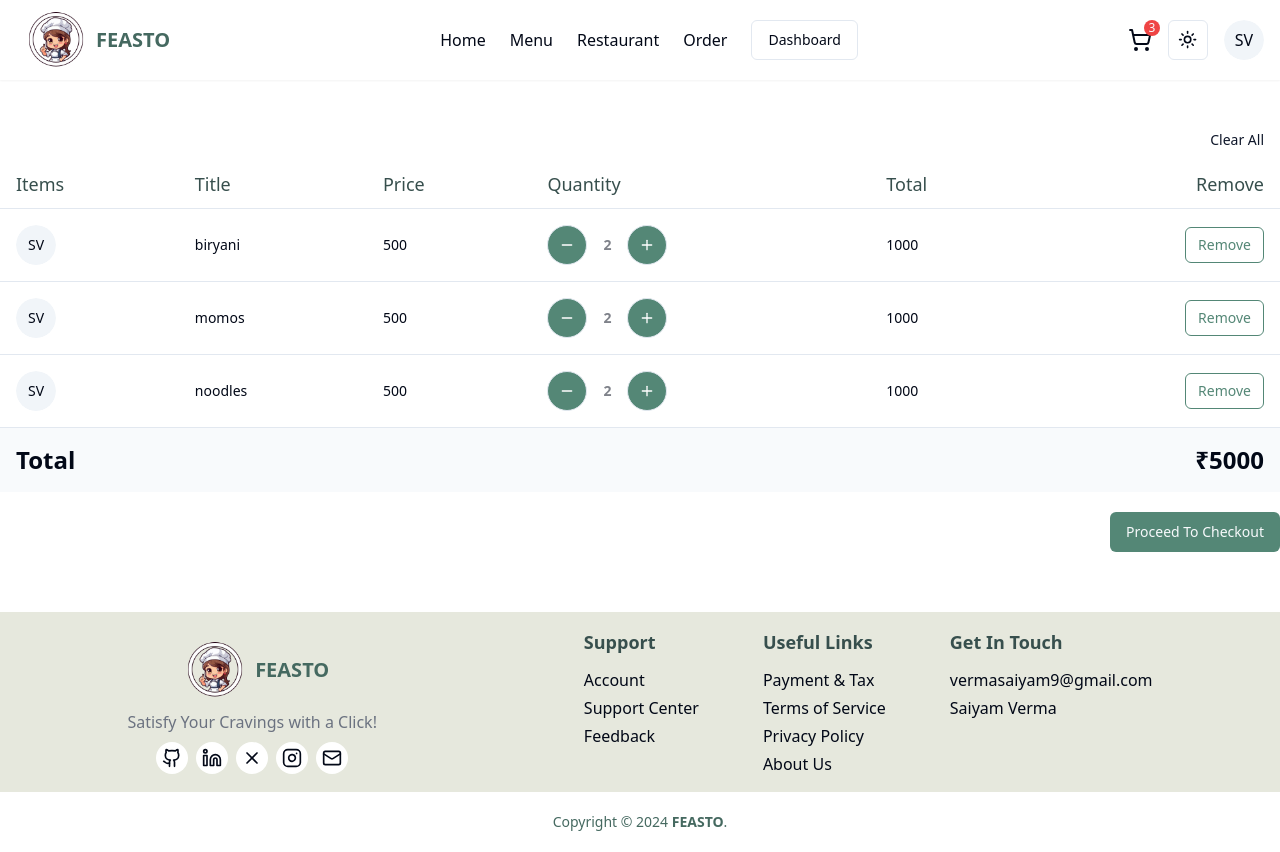
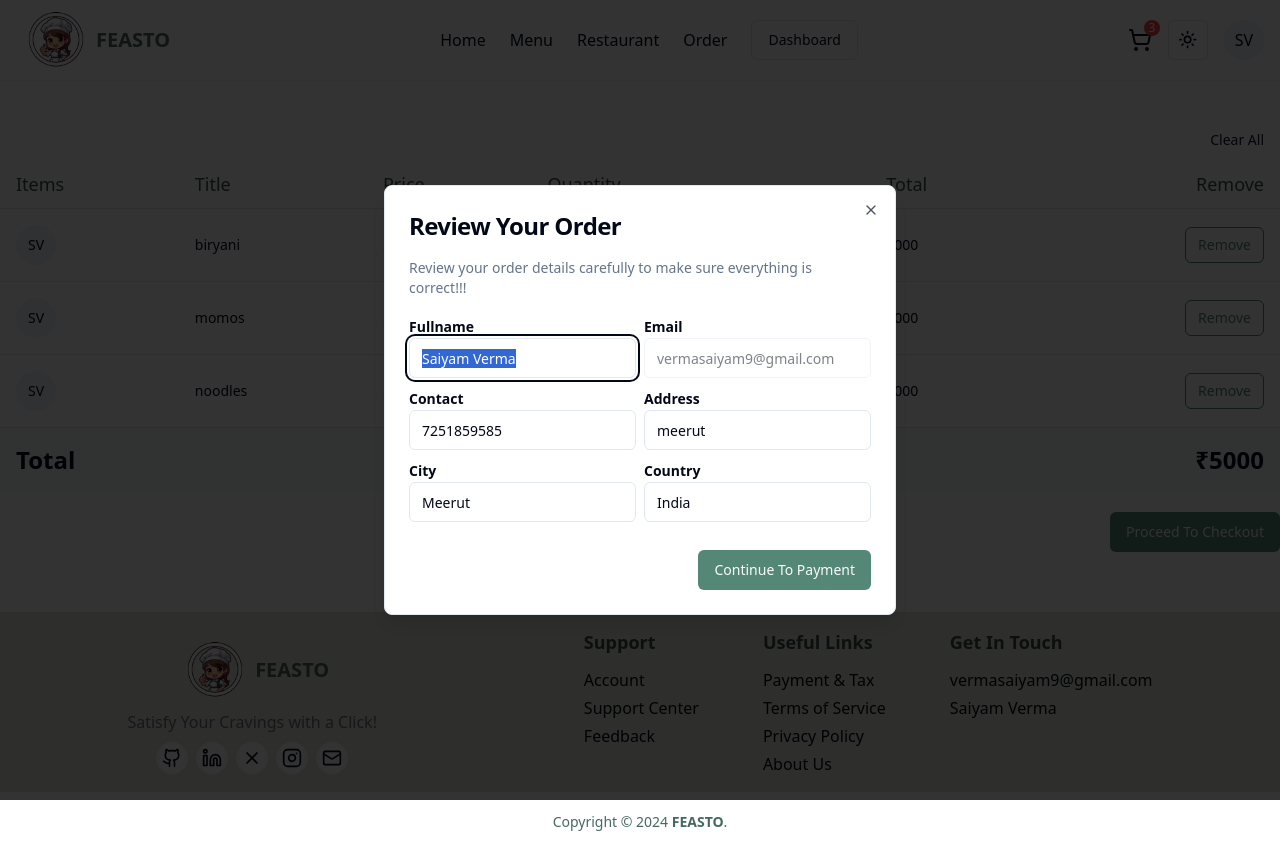
Before and after one commit to Vermasaiyam/Feasto, a React (Vite) app in the folder frontend/: page /cart in a window 1280 px wide. Both pictures are taken after a click on the button "Proceed To Checkout". Built offline with nearby package versions, Linux system fonts and the light colour scheme.

Commit message:
checkout page

```diff
--- a/frontend/src/components/Cart.tsx
+++ b/frontend/src/components/Cart.tsx
@@ -11,6 +11,7 @@
     TableRow,
 } from "./ui/table";
 import { useState } from "react";
+import CheckoutPage from "./CheckoutPage";
 
 const Cart = () => {
     const [open, setOpen] = useState<boolean>(false);
@@ -101,7 +102,7 @@
                     Proceed To Checkout
                 </Button>
             </div>
-            {/* <CheckoutConfirmPage open={open} setOpen={setOpen} /> */}
+            <CheckoutPage open={open} setOpen={setOpen} />
         </div>
     )
 }
--- /dev/null
+++ b/frontend/src/components/CheckoutPage.tsx
@@ -0,0 +1,137 @@
+import {
+    Dialog,
+    DialogContent,
+    DialogDescription,
+    DialogFooter,
+    DialogTitle,
+} from "./ui/dialog";
+import { Label } from "./ui/label";
+import { Input } from "./ui/input";
+import { Button } from "./ui/button";
+import { Loader2 } from "lucide-react";
+import { useState } from "react";
+
+const CheckoutPage = ({
+    open,
+    setOpen,
+}: {
+    open: boolean;
+    setOpen: React.Dispatch<React.SetStateAction<boolean>>;
+}) => {
+    // const { user } = useUserStore();
+    const loading = false;
+    const user = {
+        fullname: "Saiyam Verma",
+        email: "vermasaiyam9@gmail.com",
+        address: "meerut",
+        city: "Meerut",
+        country: "India",
+        profilePicture: "",
+        contact: 7251859585,
+    }
+    const [input, setInput] = useState({
+        name: user?.fullname || "",
+        email: user?.email || "",
+        contact: user?.contact.toString() || "",
+        address: user?.address || "",
+        city: user?.city || "",
+        country: user?.country || "",
+    });
+    // const { cart } = useCartStore();
+    // const { restaurant } = useRestaurantStore();
+    // const { createCheckoutSession, loading } = useOrderStore();
+    const changeEventHandler = (e: React.ChangeEvent<HTMLInputElement>) => {
+        const { name, value } = e.target;
+        setInput({ ...input, [name]: value });
+    };
+    const checkoutHandler = async (e: React.FormEvent<HTMLFormElement>) => {
+        e.preventDefault();
+        // api implementation start from here
+
+    };
+
+    return (
+        <Dialog open={open} onOpenChange={setOpen}>
+            <DialogContent>
+                <DialogTitle className="font-bold text-2xl">Review Your Order</DialogTitle>
+                <DialogDescription className="text-sm">
+                    Review your order details carefully to make sure everything is correct!!!
+                </DialogDescription>
+                <form
+                    onSubmit={checkoutHandler}
+                    className="md:grid grid-cols-2 gap-2 space-y-1 md:space-y-0"
+                >
+                    <div>
+                        <Label className="font-bold">Fullname</Label>
+                        <Input
+                            type="text"
+                            name="name"
+                            value={input.name}
+                            onChange={changeEventHandler}
+                        />
+                    </div>
+                    <div>
+                        <Label className="font-bold">Email</Label>
+                        <Input
+                            disabled
+                            type="email"
+                            name="email"
+                            value={input.email}
+                            onChange={changeEventHandler}
+                        />
+                    </div>
+                    <div>
+                        <Label className="font-bold">Contact</Label>
+                        <Input
+                            type="text"
+                            name="contact"
+                            value={input.contact}
+                            onChange={changeEventHandler}
+                        />
+                    </div>
+                    <div>
+                        <Label className="font-bold">Address</Label>
+                        <Input
+                            type="text"
+                            name="address"
+                            value={input.address}
+                            onChange={changeEventHandler}
+                        />
+                    </div>
+                    <div>
+                        <Label className="font-bold">City</Label>
+                        <Input
+                            type="text"
+                            name="city"
+                            value={input.city}
+                            onChange={changeEventHandler}
+                        />
+                    </div>
+                    <div>
+                        <Label className="font-bold">Country</Label>
+                        <Input
+                            type="text"
+                            name="country"
+                            value={input.country}
+                            onChange={changeEventHandler}
+                        />
+                    </div>
+                    <DialogFooter className="col-span-2 pt-5">
+                        {loading ? (
+                            <Button disabled className="bg-green hover:bg-hoverGreen">
+                                <Loader2 className="mr-2 h-4 w-4 animate-spin" />
+                                Please wait
+                            </Button>
+                        ) : (
+                            <Button className="bg-green hover:bg-hoverGreen">
+                                Continue To Payment
+                            </Button>
+                        )}
+                    </DialogFooter>
+                </form>
+            </DialogContent>
+        </Dialog>
+    );
+};
+
+export default CheckoutPage
--- /dev/null
+++ b/frontend/src/components/ui/dialog.tsx
@@ -0,0 +1,120 @@
+import * as React from "react"
+import * as DialogPrimitive from "@radix-ui/react-dialog"
+import { X } from "lucide-react"
+
+import { cn } from "@/lib/utils"
+
+const Dialog = DialogPrimitive.Root
+
+const DialogTrigger = DialogPrimitive.Trigger
+
+const DialogPortal = DialogPrimitive.Portal
+
+const DialogClose = DialogPrimitive.Close
+
+const DialogOverlay = React.forwardRef<
+  React.ElementRef<typeof DialogPrimitive.Overlay>,
+  React.ComponentPropsWithoutRef<typeof DialogPrimitive.Overlay>
+>(({ className, ...props }, ref) => (
+  <DialogPrimitive.Overlay
+    ref={ref}
+    className={cn(
+      "fixed inset-0 z-50 bg-black/80  data-[state=open]:animate-in data-[state=closed]:animate-out data-[state=closed]:fade-out-0 data-[state=open]:fade-in-0",
+      className
+    )}
+    {...props}
+  />
+))
+DialogOverlay.displayName = DialogPrimitive.Overlay.displayName
+
+const DialogContent = React.forwardRef<
+  React.ElementRef<typeof DialogPrimitive.Content>,
+  React.ComponentPropsWithoutRef<typeof DialogPrimitive.Content>
+>(({ className, children, ...props }, ref) => (
+  <DialogPortal>
+    <DialogOverlay />
+    <DialogPrimitive.Content
+      ref={ref}
+      className={cn(
+        "fixed left-[50%] top-[50%] z-50 grid w-full max-w-lg translate-x-[-50%] translate-y-[-50%] gap-4 border bg-background p-6 shadow-lg duration-200 data-[state=open]:animate-in data-[state=closed]:animate-out data-[state=closed]:fade-out-0 data-[state=open]:fade-in-0 data-[state=closed]:zoom-out-95 data-[state=open]:zoom-in-95 data-[state=closed]:slide-out-to-left-1/2 data-[state=closed]:slide-out-to-top-[48%] data-[state=open]:slide-in-from-left-1/2 data-[state=open]:slide-in-from-top-[48%] sm:rounded-lg",
+        className
+      )}
+      {...props}
+    >
+      {children}
+      <DialogPrimitive.Close className="absolute right-4 top-4 rounded-sm opacity-70 ring-offset-background transition-opacity hover:opacity-100 focus:outline-none focus:ring-2 focus:ring-ring focus:ring-offset-2 disabled:pointer-events-none data-[state=open]:bg-accent data-[state=open]:text-muted-foreground">
+        <X className="h-4 w-4" />
+        <span className="sr-only">Close</span>
+      </DialogPrimitive.Close>
+    </DialogPrimitive.Content>
+  </DialogPortal>
+))
+DialogContent.displayName = DialogPrimitive.Content.displayName
+
+const DialogHeader = ({
+  className,
+  ...props
+}: React.HTMLAttributes<HTMLDivElement>) => (
+  <div
+    className={cn(
+      "flex flex-col space-y-1.5 text-center sm:text-left",
+      className
+    )}
+    {...props}
+  />
+)
+DialogHeader.displayName = "DialogHeader"
+
+const DialogFooter = ({
+  className,
+  ...props
+}: React.HTMLAttributes<HTMLDivElement>) => (
+  <div
+    className={cn(
+      "flex flex-col-reverse sm:flex-row sm:justify-end sm:space-x-2",
+      className
+    )}
+    {...props}
+  />
+)
+DialogFooter.displayName = "DialogFooter"
+
+const DialogTitle = React.forwardRef<
+  React.ElementRef<typeof DialogPrimitive.Title>,
+  React.ComponentPropsWithoutRef<typeof DialogPrimitive.Title>
+>(({ className, ...props }, ref) => (
+  <DialogPrimitive.Title
+    ref={ref}
+    className={cn(
+      "text-lg font-semibold leading-none tracking-tight",
+      className
+    )}
+    {...props}
+  />
+))
+DialogTitle.displayName = DialogPrimitive.Title.displayName
+
+const DialogDescription = React.forwardRef<
+  React.ElementRef<typeof DialogPrimitive.Description>,
+  React.ComponentPropsWithoutRef<typeof DialogPrimitive.Description>
+>(({ className, ...props }, ref) => (
+  <DialogPrimitive.Description
+    ref={ref}
+    className={cn("text-sm text-muted-foreground", className)}
+    {...props}
+  />
+))
+DialogDescription.displayName = DialogPrimitive.Description.displayName
+
+export {
+  Dialog,
+  DialogPortal,
+  DialogOverlay,
+  DialogClose,
+  DialogTrigger,
+  DialogContent,
+  DialogHeader,
+  DialogFooter,
+  DialogTitle,
+  DialogDescription,
+}
```
